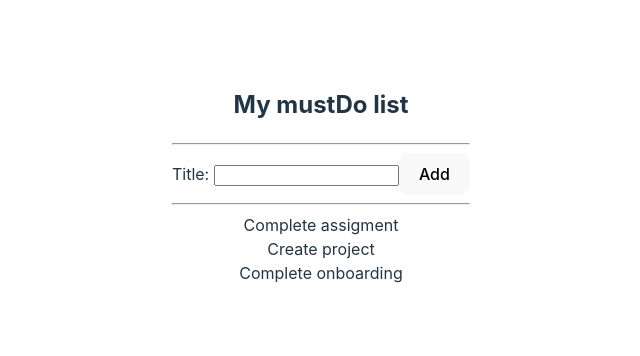
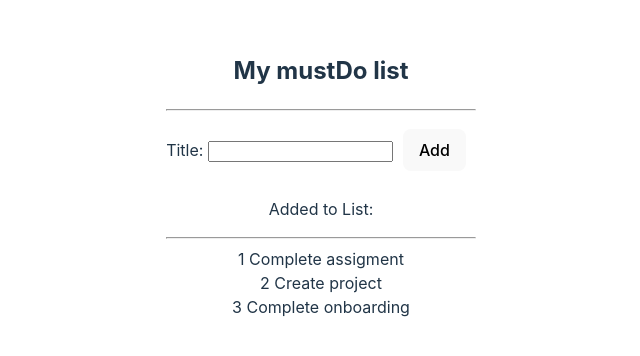
Before and after one commit to aramattamara/react-todo, a React (Vite) app: page / in a window 1280 px wide. Shown: the part 224-580 px from the top of the page, without its empty margins (319-959 px from the left). Built offline with nearby package versions, Linux system fonts and the light colour scheme.

Commit message:
React Lesson-1-3 Props, State, and Handlers

```diff
--- a/src/App.css
+++ b/src/App.css
@@ -46,3 +46,8 @@ ul {
   margin: 0;
   padding: 0;
 }
+
+button {
+  margin: 10px;
+  padding: 10px 15px;
+}
--- a/src/App.jsx
+++ b/src/App.jsx
@@ -5,11 +5,13 @@ import {AddTodoForm} from "./Components/AddTodoForm.jsx";
 
 
 export function App() {
+    const [newTodo, setNewTodo] = React.useState("");
     return (
         <>
             <h2>My mustDo list</h2>
             <hr/>
-            <AddTodoForm/>
+            <AddTodoForm onAddTodo={setNewTodo}/>
+            <p>Added to List: {newTodo}</p>
             <hr/>
             <TodoList/>
         </>
--- a/src/Components/AddTodoForm.jsx
+++ b/src/Components/AddTodoForm.jsx
@@ -1,9 +1,21 @@
-export function AddTodoForm() {
+import React from "react";
+
+export function AddTodoForm(props) {
+    const [inputText, setInputText] = React.useState("");
+    let handleAddTodo = function (event) {
+        event.preventDefault();
+        let todoTitle = inputText;
+        console.log(todoTitle);
+        setInputText('');
+        props.onAddTodo(todoTitle);
+    }
+
+
     return (
         <>
-        <form>
+        <form onSubmit={handleAddTodo}>
             <label htmlFor="todoTitle">Title: </label>
-            <input id="todoTitle"></input>
+            <input id="todoTitle" name="title" value={inputText} onChange={(event) => setInputText(event.target.value)}></input>
             <button type="submit">Add</button>
         </form>
         </>
--- a/src/Components/TodoList.jsx
+++ b/src/Components/TodoList.jsx
@@ -1,4 +1,5 @@
 import * as React from 'react';
+import {TodoListItem} from "./TodoLitsItem.jsx";
 
 const toDoList = [
     {
@@ -15,16 +16,12 @@ const toDoList = [
     },
 ]
 
-export function TodoList(){
+export function TodoList() {
     return (
-        <>
-            <ul>
-                {toDoList.map(function (item) {
-                    return <li key={item.id}>{item.title}</li>
-                })}
-            </ul>
-        </>
-
-
+        <ul>
+            {toDoList.map (function (item) {
+                return <TodoListItem key={item.id.toString()} todo={item}/>;
+            })}
+        </ul>
     );
 }
--- /dev/null
+++ b/src/Components/TodoLitsItem.jsx
@@ -0,0 +1,8 @@
+export function TodoListItem(props) {
+    const todo = props.todo
+    return (
+        <li> {/*Remove the key attribute*/}
+            <span>{`${todo.id} ${todo.title}`}</span>
+        </li>
+    )
+}
```
